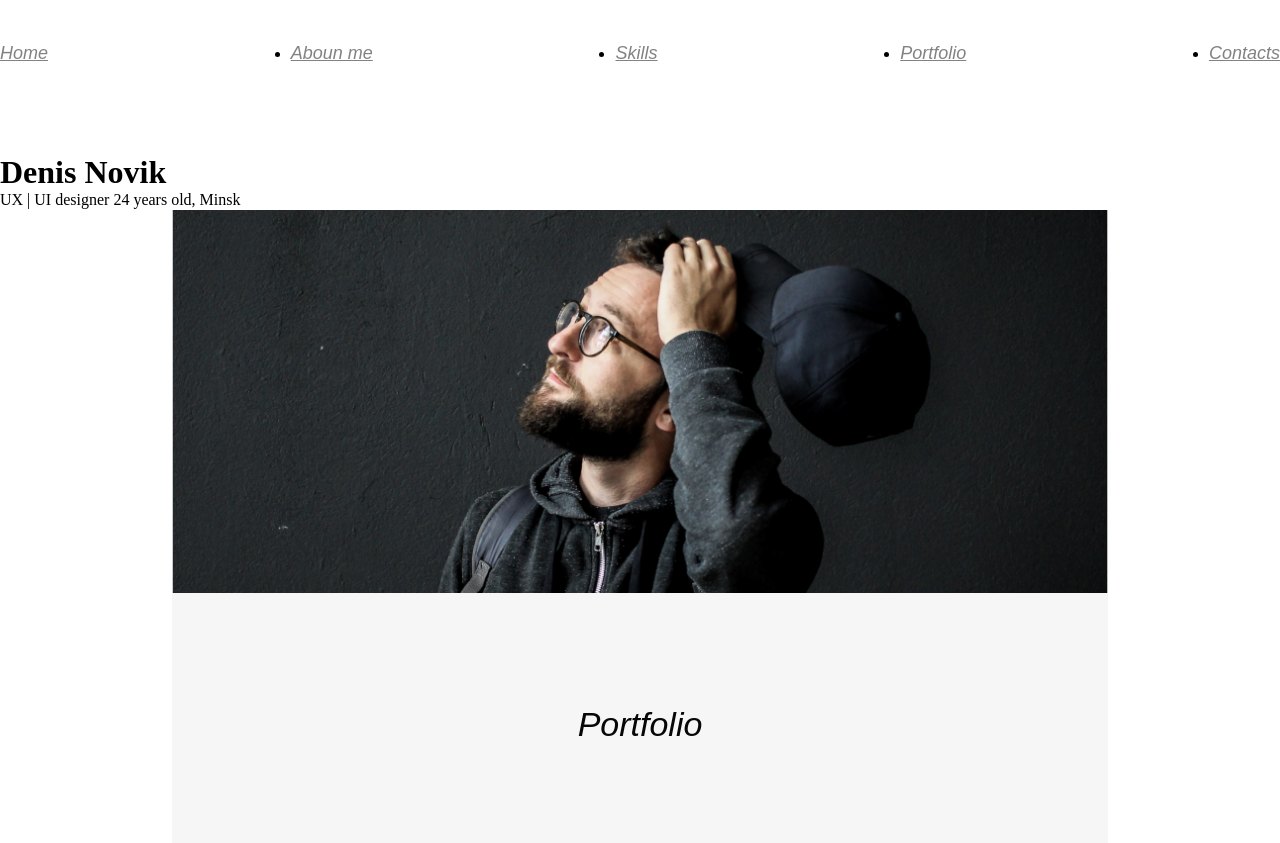
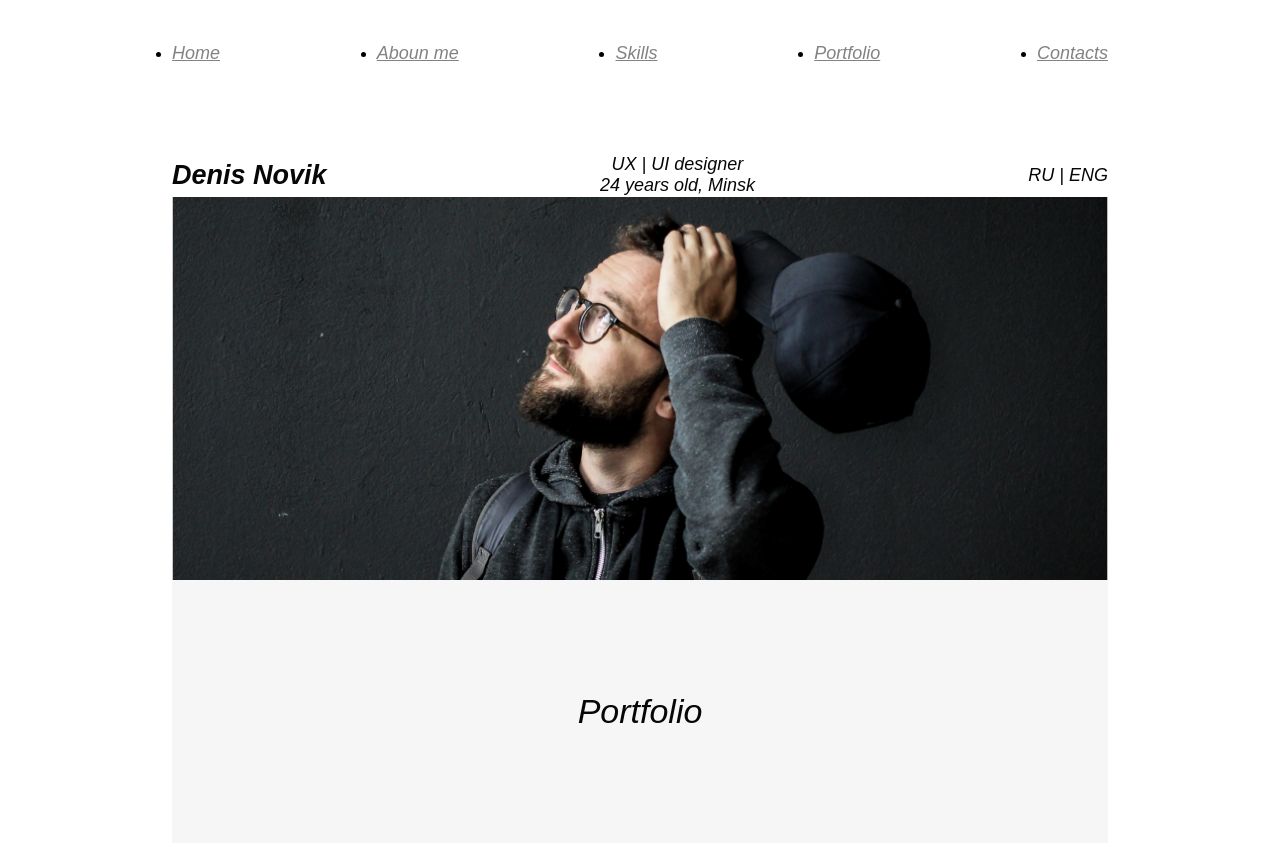
Before and after one commit to viktoria2123/IT-Lessons, a plain HTML site: page My-landing/index.html in a window 1280 px wide. Shown: the top 843 px of the page. Drawn offline with Linux system fonts and the light colour scheme.

Commit message:
in proces

```diff
--- a/My-landing/index.html
+++ b/My-landing/index.html
@@ -50,17 +50,26 @@
         </section>
         <!--header end-->
 
-        <div class="header-content">
+        <section class="header-content">
+            <div class="header-content__text">
             <h1>
                 Denis
                 Novik
             </h1>
             <p>
-                UX | UI designer
+                UX | UI designer <br>
                 24 years old, Minsk
             </p>
-            <img class="header-content-photo" src="./img/denis.png" alt="Denis Novik photo">
 
+            <p>
+                RU | ENG
+            </p>
+            </div>
+            <div class="header-content-img">
+                <img class="header-content-photo" src="./img/denis.png" alt="Denis Novik photo">
+            </div>
+
+        </section>
 
             <section id="portfolio__anchor" class="portfolio">
                 <div class="container portfolio__container">
@@ -129,7 +138,7 @@
 
             </section>
 
-        </div>
+
 </body>
 
 </html>
--- a/My-landing/style/style.css
+++ b/My-landing/style/style.css
@@ -19,6 +19,11 @@ button {
     justify-content: space-between;
     align-items: center;
     padding: 43px 0px 90px 0px;
+    width: 100%;
+    max-width: 936px;
+    align-items: center;
+    text-align: center;
+    margin: 0 auto;
 }
 
 a {
@@ -28,6 +33,23 @@ a {
     font-size: 18px;
     line-height: 21px;
     color: #828282;
+}
+
+.header-content__text {
+    display: flex;
+    justify-content: space-between;
+    font-family: 'Arial';
+    font-style: italic;
+    font-weight: 400;
+    font-size: 18px;
+    line-height: 21px;
+    color: #070707;
+    width: 100%;
+    max-width: 936px;
+    align-items: center;
+    text-align: center;
+    margin: 0 auto;
+
 }
 
 .header-content-photo {
```
